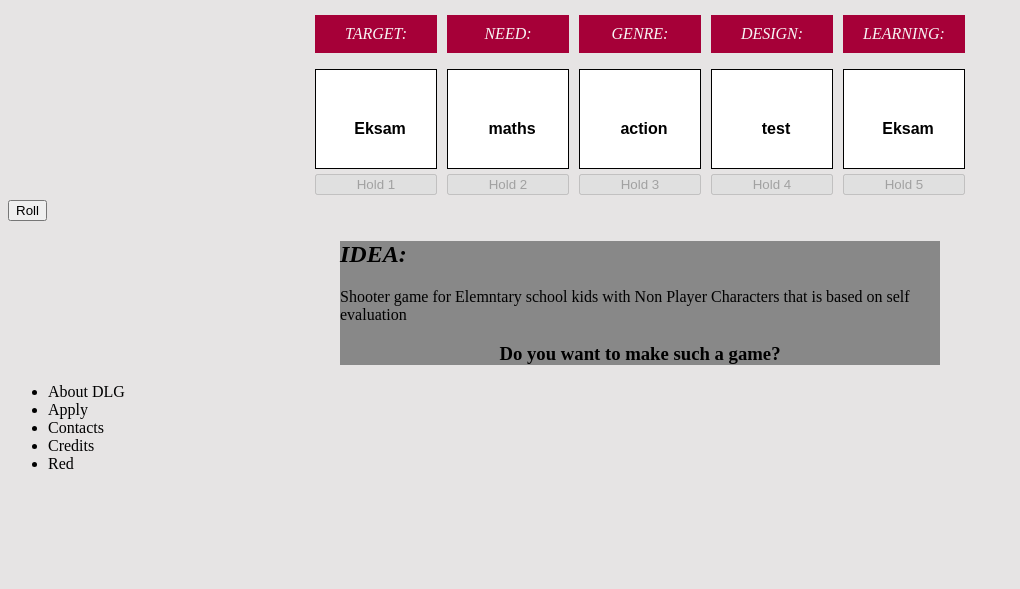
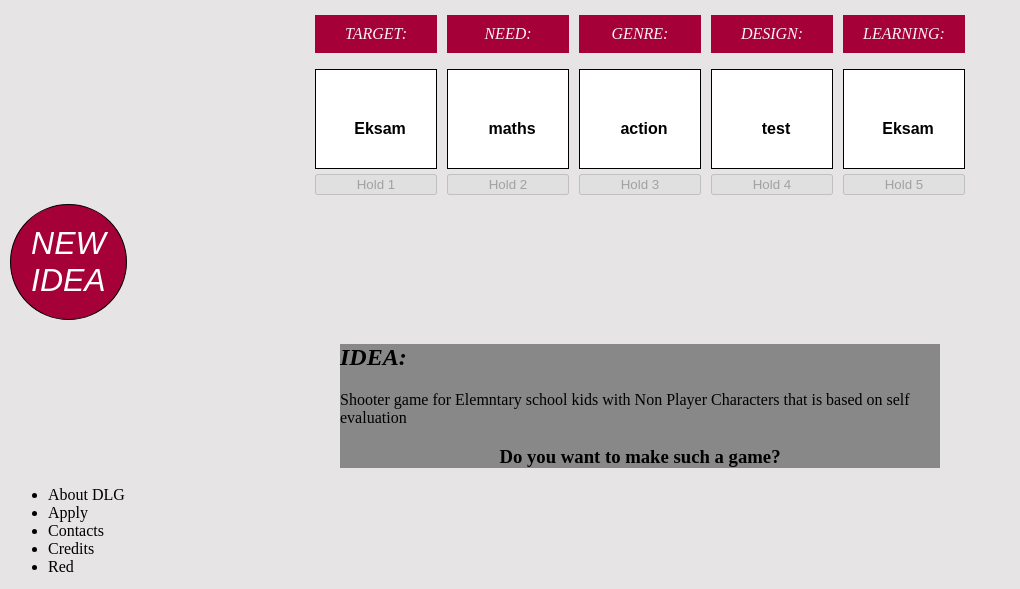
Before and after one commit to rootkris/dlgSlotMachine, a PHP site: page / in a window 1280 px wide. Shown: the part 189-778 px from the top of the page, without its empty margins (0-1020 px from the left). Run offline with PHP 8.4, Linux system fonts and the light colour scheme.

Commit message:
Add start btn

```diff
--- a/index.html
+++ b/index.html
@@ -68,7 +68,7 @@
         </div>
 
         <div class="gameStartBtn">
-            <button type="button" id="rollButton" class="gameStart" onclick="initGame()">Roll</button>
+            <button type="button" id="rollButton" class="gameStart" onclick="initGame()">New<br>idea</button>
         </div>
 
         <div class="idea">
--- a/stylesheets/game.css
+++ b/stylesheets/game.css
@@ -72,7 +72,16 @@ h1 {
 
 .gameStart {
     position: relative;
-    right: 0;
+    border-radius: 50%;
+    background-color: #A60038;
+    border: 1px solid black;
+    color: white;
+    padding: 20px;
+    text-align: center;
+    font-size: 2em;
+    margin: 4px 2px;
+    font-style: italic;
+    text-transform: uppercase;
 }
 
 .gameHoldBtn {
```
